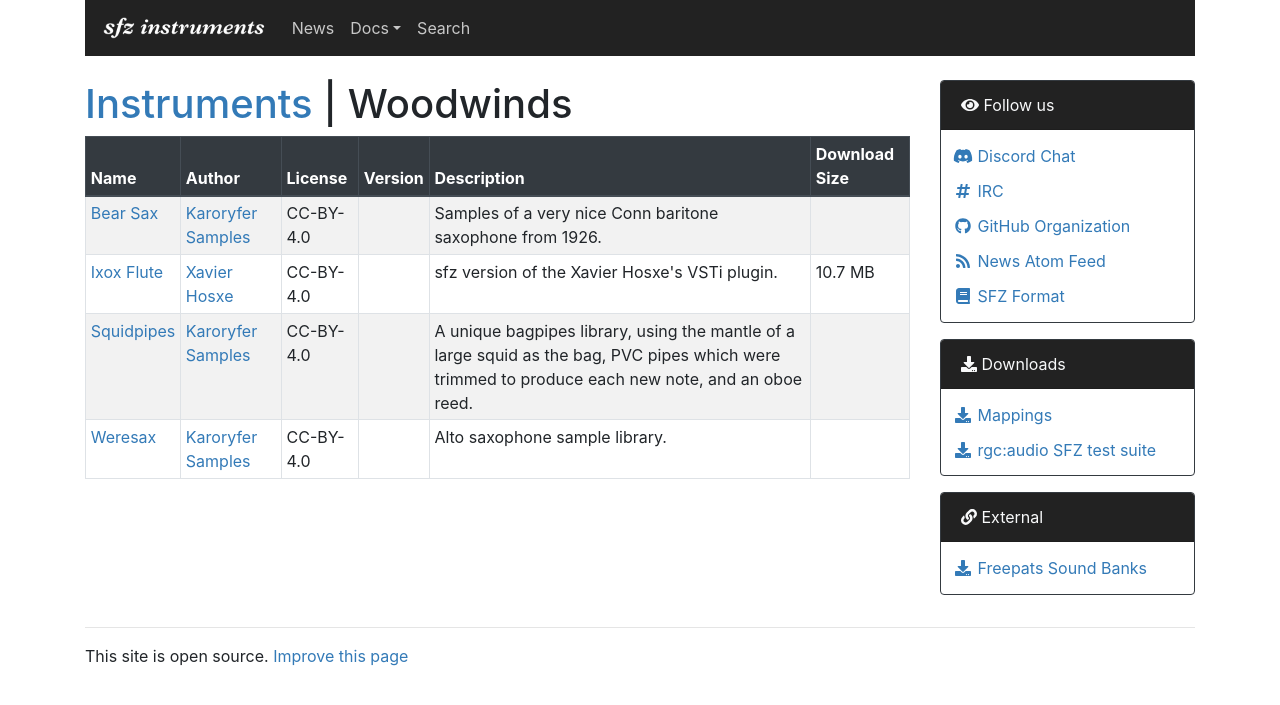
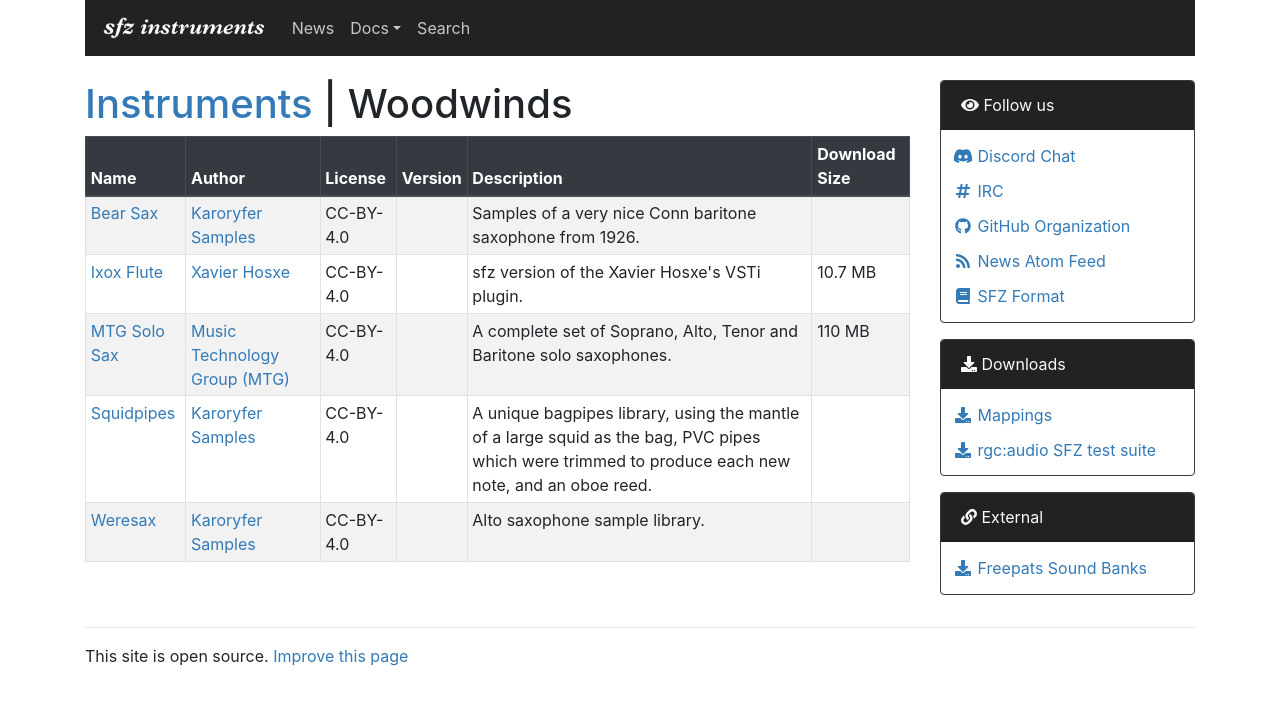
Before and after one commit to sfzinstruments/sfzinstruments.github.io, a Jekyll site: the page built from woodwinds/index.md, in a window 1280 px wide. Shown: the top 705 px of the page. Built offline with Jekyll 4.4.1, drawn with Linux system fonts in a browser that asks for light colours; nearby versions of some CDN libraries.

Commit message:
Added MTG Solo Sax

```diff
--- a/_data/sfz/authors.yml
+++ b/_data/sfz/authors.yml
@@ -18,6 +18,9 @@
 
 - name: "Markus Fiedler"
   url: "https://www.fiedler-audio.de/"
+
+- name: "Music Technology Group (MTG)"
+  url: "https://freesound.org/people/MTG/"
 
 - name: "Karoryfer Samples"
   url: "https://www.karoryfer.com/karoryfer-samples/"
--- a/_data/sfz/instruments.yml
+++ b/_data/sfz/instruments.yml
@@ -772,6 +772,18 @@
     short_description:
       "sfz version of the Xavier Hosxe's VSTi plugin."
 
+  - name:    "MTG Solo Sax"
+    page:    "mtg_solo_sax"
+#   version: ""
+    author:  "Music Technology Group (MTG)"
+    license: "CC-BY-4.0"
+    samplerate: "48"
+    format:  "flac"
+    url:     "https://github.com/sfzinstruments/MTG.SoloSax/"
+    download_size: "110 MB"
+    short_description:
+      "A complete set of Soprano, Alto, Tenor and Baritone solo saxophones."
+
   - name:    "Squidpipes"
     page:    "squidpipes"
 #   version: ""
--- /dev/null
+++ b/woodwinds/mtg_solo_sax.md
@@ -0,0 +1,4 @@
+---
+title:  "MTG Solo Sax"
+layout: "sfz/instrument"
+---
```
